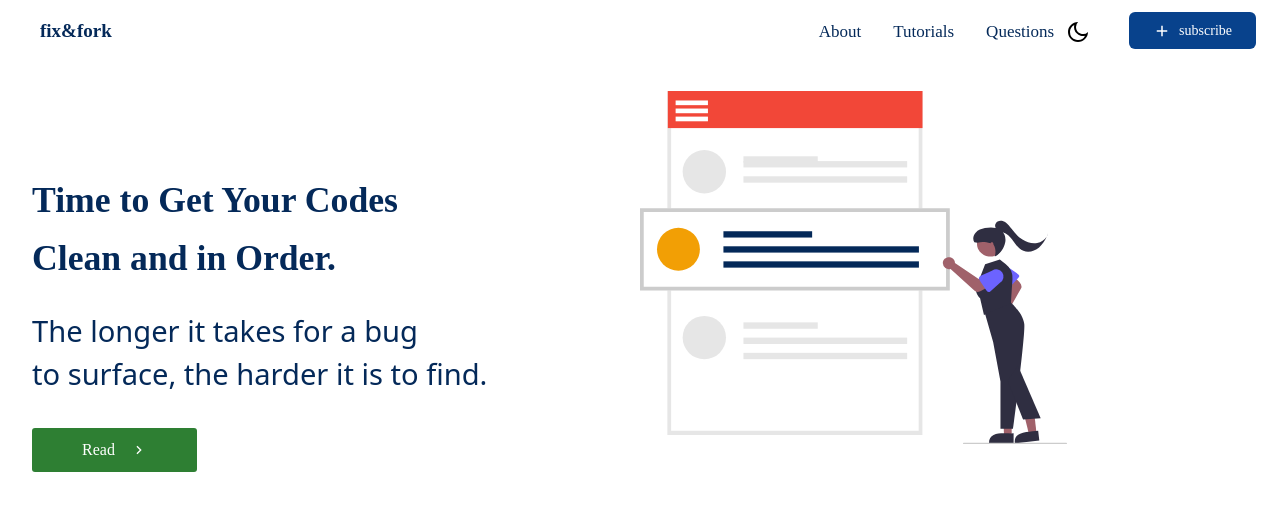
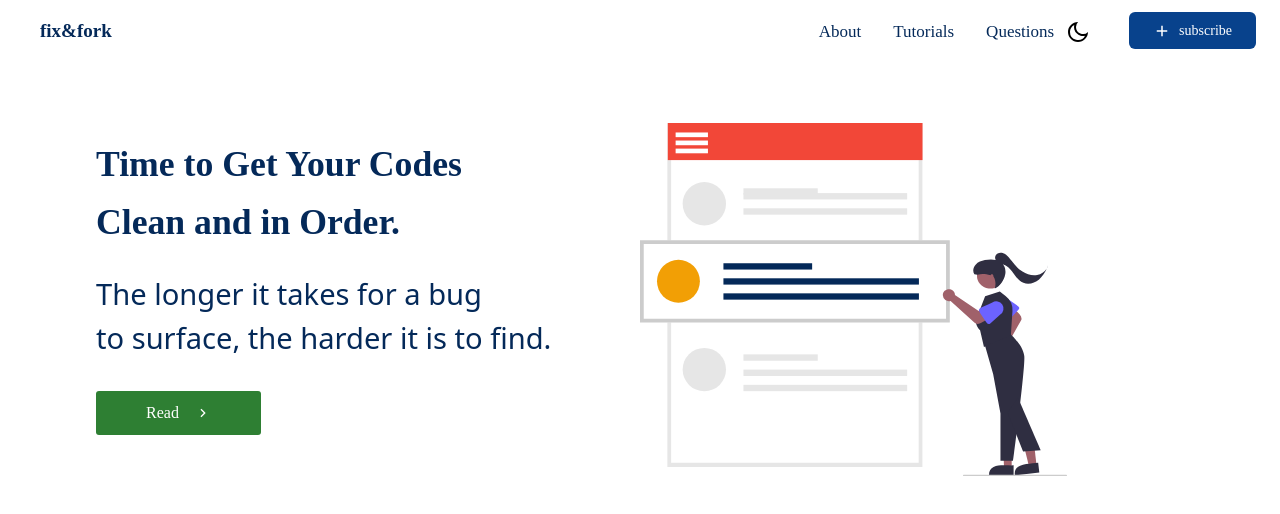
Before and after one commit to ntwari-egide/fix-fork-blogger, an Angular app: page / in a window 1280 px wide. Shown: the top 514 px of the page. Built offline with nearby package versions, Linux system fonts and the light colour scheme.

Commit message:
aligned left content

```diff
--- a/src/app/welcome-page/welcome-page.component.html
+++ b/src/app/welcome-page/welcome-page.component.html
@@ -1,13 +1,13 @@
 <div>
     <home-navbar></home-navbar>
     <div class="grid md:grid-cols-2 lg:grid-cols-2 xl:grid-cols-2 2xl:grid-cols-2 sm:grid-cols-1">
-        <div class="p-8">
+        <div class="pl-24">
             <h1 class="welcome-main-header font-bold text-2xl">Time to Get Your Codes <br/>Clean and in Order.</h1>
             <h3 class="welcome-desc-header">The longer it takes for a bug <br />to surface, the harder it is to find.</h3>
             <button class="flex items-center welcome-read-button"><span>Read</span> <svg class="ml-4" xmlns="http://www.w3.org/2000/svg" viewBox="0 0 24 24" width="16" height="16"><path fill="none" d="M0 0h24v24H0z"/><path d="M13.172 12l-4.95-4.95 1.414-1.414L16 12l-6.364 6.364-1.414-1.414z" fill="rgba(255,255,255,1)"/></svg> </button>
         </div>
         <div class="welcome-image">
-            <img src="../../assets/welcome-icon.svg" class="w-2/3 mt-4"/>
+            <img src="../../assets/welcome-icon.svg" class="w-2/3 mt-12"/>
         </div>
     </div>
 </div>
```
